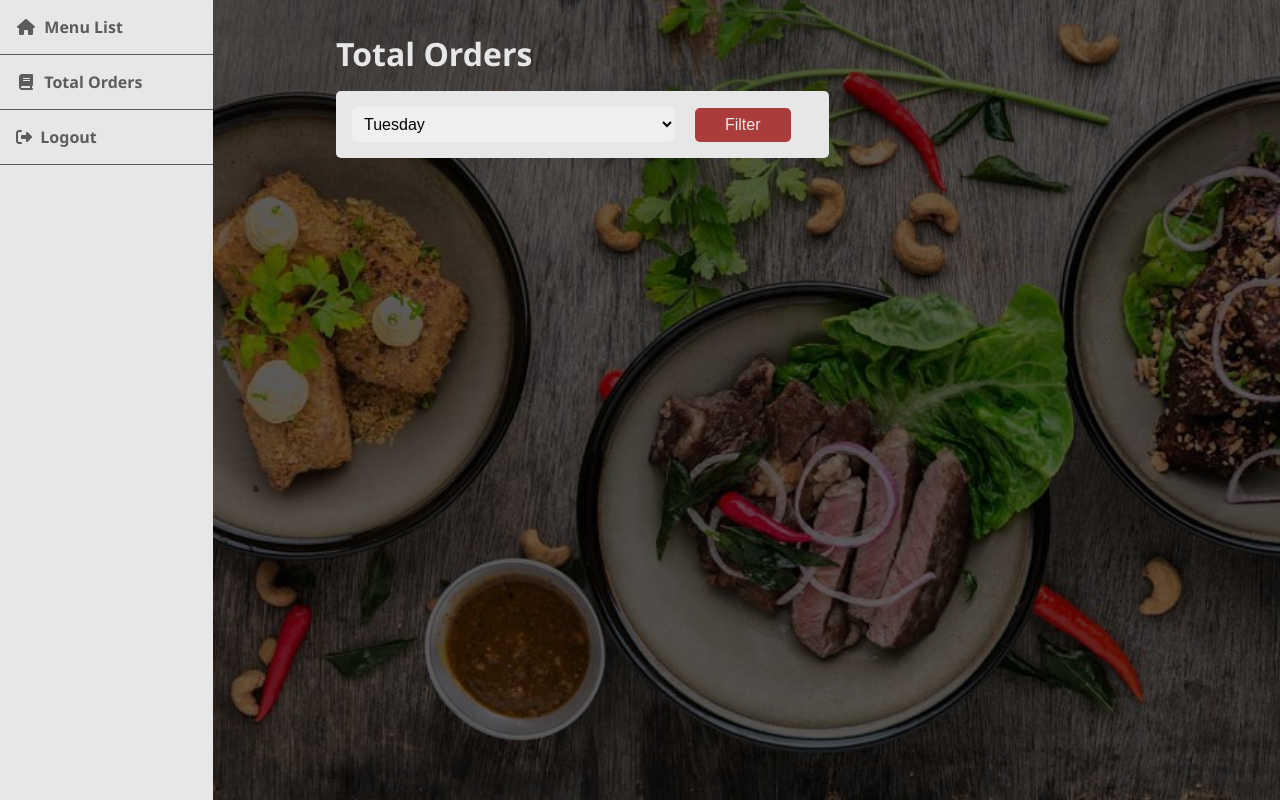
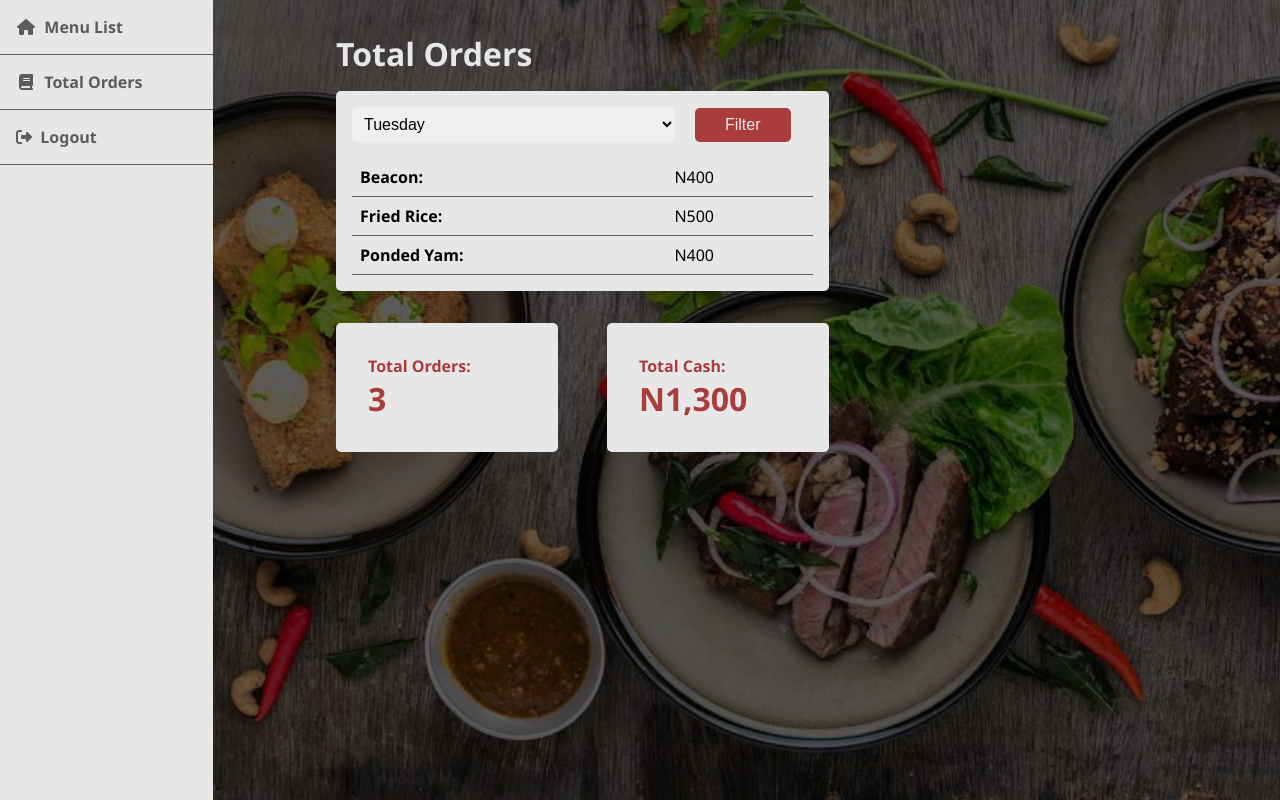
Before and after one commit to MicahBala/bookAMeal, a plain HTML site: page app/ui/summary.html in a window 1280 px wide. Drawn offline with Linux system fonts and the light colour scheme.

Commit message:
[Feature #163843826] Added summary of cash and orders

```diff
--- a/app/ui/css/main.css
+++ b/app/ui/css/main.css
@@ -501,3 +501,35 @@ button {
   color: var(--light-gray);
   background-color: var(--brown);
 }
+.table-summary {
+  margin-top: 1rem;
+  border-collapse: collapse;
+  text-align: left;
+  width: 100%;
+}
+
+th,
+td {
+  padding: 0.5rem;
+  border-bottom: solid 1px var(--dark);
+}
+
+.summary {
+  width: 60%;
+  display: flex;
+  justify-content: space-between;
+}
+
+.total-summary {
+  background-color: var(--light-gray);
+  padding: 2rem;
+  margin-top: 2rem;
+  width: 45%;
+  border-radius: 5px;
+  font-weight: bold;
+  color: var(--brown);
+}
+
+.cash-total {
+  font-size: 2rem;
+}
--- a/app/ui/summary.html
+++ b/app/ui/summary.html
@@ -39,6 +39,34 @@
               </select>
               <input type="submit" value="Filter" id="btn-submit-filter" />
             </form>
+
+            <div class="total-order">
+              <table class="table-summary">
+                <tr>
+                  <th>Beacon:</th>
+                  <td>N400</td>
+                </tr>
+                <tr>
+                  <th>Fried Rice:</th>
+                  <td>N500</td>
+                </tr>
+                <tr>
+                  <th>Ponded Yam:</th>
+                  <td>N400</td>
+                </tr>
+              </table>
+            </div>
+          </div>
+
+          <div class="summary">
+            <div class="order-summary total-summary">
+              <p>Total Orders:</p>
+              <h1 class="cash-total">3</h1>
+            </div>
+            <div class="cash-summary total-summary">
+              <p>Total Cash:</p>
+              <h1 class="cash-total">N1,300</h1>
+            </div>
           </div>
         </div>
       </div>
```
